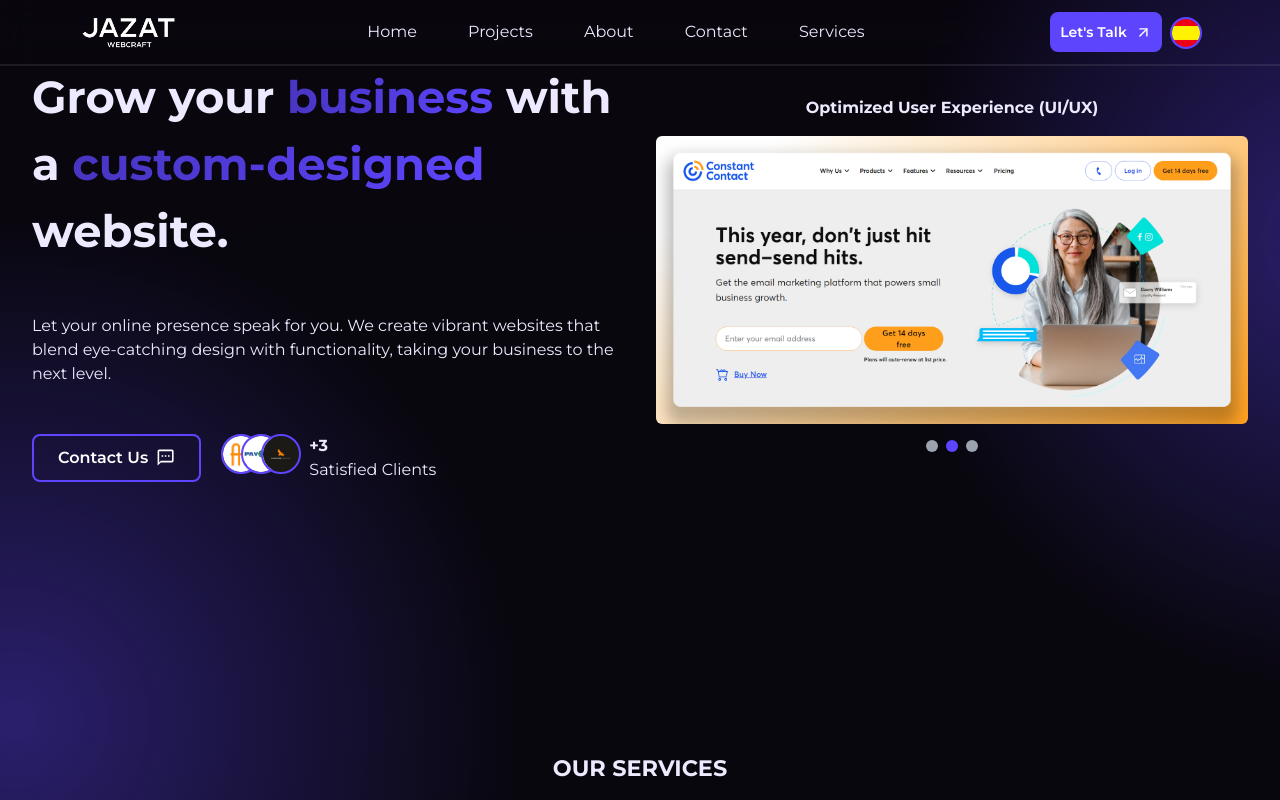
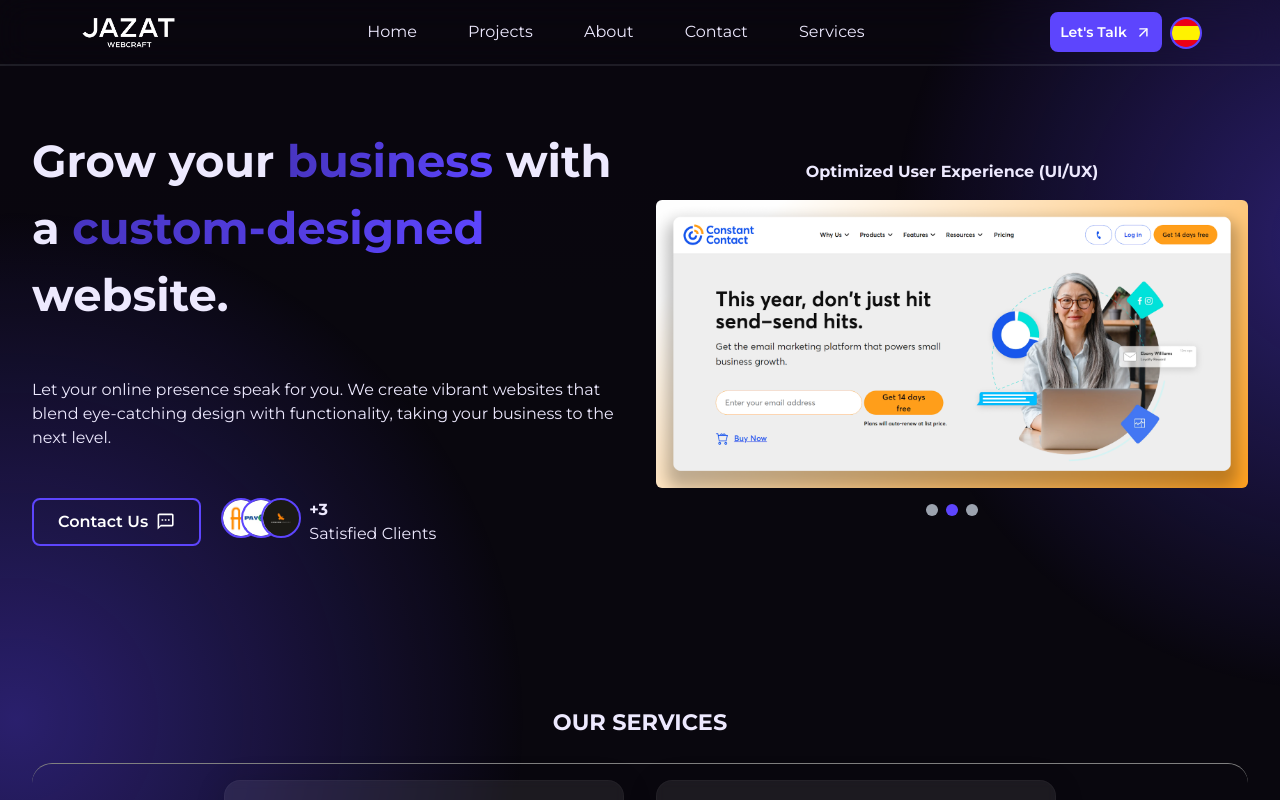
Before and after one commit to fernanjacome/jazat-ds, a Next.js app: page / in a window 1280 px wide. Shown: the top 800 px of the page. Built offline with nearby package versions, Linux system fonts and the light colour scheme.

Commit message:
glassmorphism

```diff
--- a/src/app/globals.css
+++ b/src/app/globals.css
@@ -43,7 +43,7 @@ body {
 }
 
 .main-content{
-  margin-top: 1rem;
+  margin-top: 5rem;
   flex-grow: 1;
   padding:  1rem 2rem;
 }
@@ -58,7 +58,7 @@ body {
   display: flex;
   justify-content: center;
   gap: 2rem;
-  min-height: 90vh;
+  margin-bottom: 10rem;
 }
 
 
@@ -258,23 +258,37 @@ margin-bottom: 2rem;
 
 
 .mobile-menu {
-  position: absolute;
-  top: 102%;
-  right: 0;
-  width: 100%;
-  min-width: 200px;
-  background: var(--color-background);
-  z-index: 90; /* Coloca encima de otros elementos */
-  transition: transform 0.3s ease-in-out; /* Transición suave */
+  transition: opacity 0.3s ease;
+  opacity: 0;
+  visibility: hidden;
+}
+
+.mobile-menu.open {
   animation: slideIn 0.3s forwards;
+  opacity: 1;
+  visibility: visible;
+}
+
+.mobile-menu.closing {
+  animation: slideOut 0.3s forwards;
+  opacity: 0;
 }
 
 @keyframes slideIn {
   0% {
-    transform: translateX(100%);
+    transform: translateY(-100%);
   }
   100% {
-    transform: translateX(0);
+    transform: translateY(0);
+  }
+}
+
+@keyframes slideOut {
+  0% {
+    transform: translateY(0);
+  }
+  100% {
+    transform: translateY(-100%);
   }
 }
 
--- a/src/app/layout.js
+++ b/src/app/layout.js
@@ -117,7 +117,7 @@ const MainContent = ({ children, title, description, sectionName }) => {
           <div className="overflow-hidden absolute w-full h-[22rem] top-24 left-0 z-[90]">
             <div
               className={`absolute top-[0%] right-[0%] w-full mobile-menu bg-background ${
-                menuOpen ? "open" : isExiting ? "" : "closing"
+                menuOpen ? "open" : isExiting ? "closing" : "closing"
               }`}
             >
               <ul className="flex flex-col items-center gap-8 p-4">
@@ -135,7 +135,7 @@ const MainContent = ({ children, title, description, sectionName }) => {
                       <a
                         href={`/${item}`}
                         className="hover:text-purple-500"
-                        onClick={closeMenu}
+                        onClick={closeMenu} // Cierra el menú al seleccionar
                       >
                         {currentLang[language][item]}
                       </a>
```
